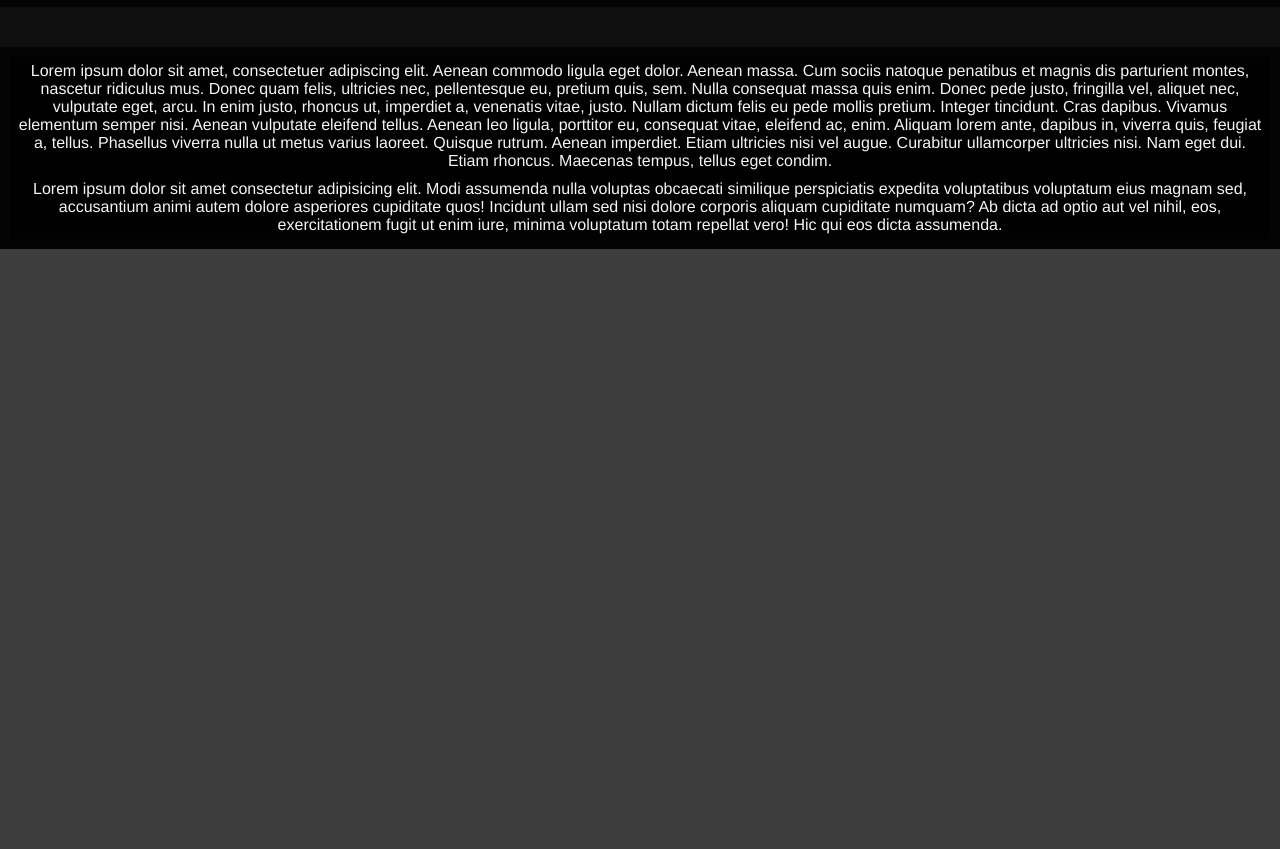
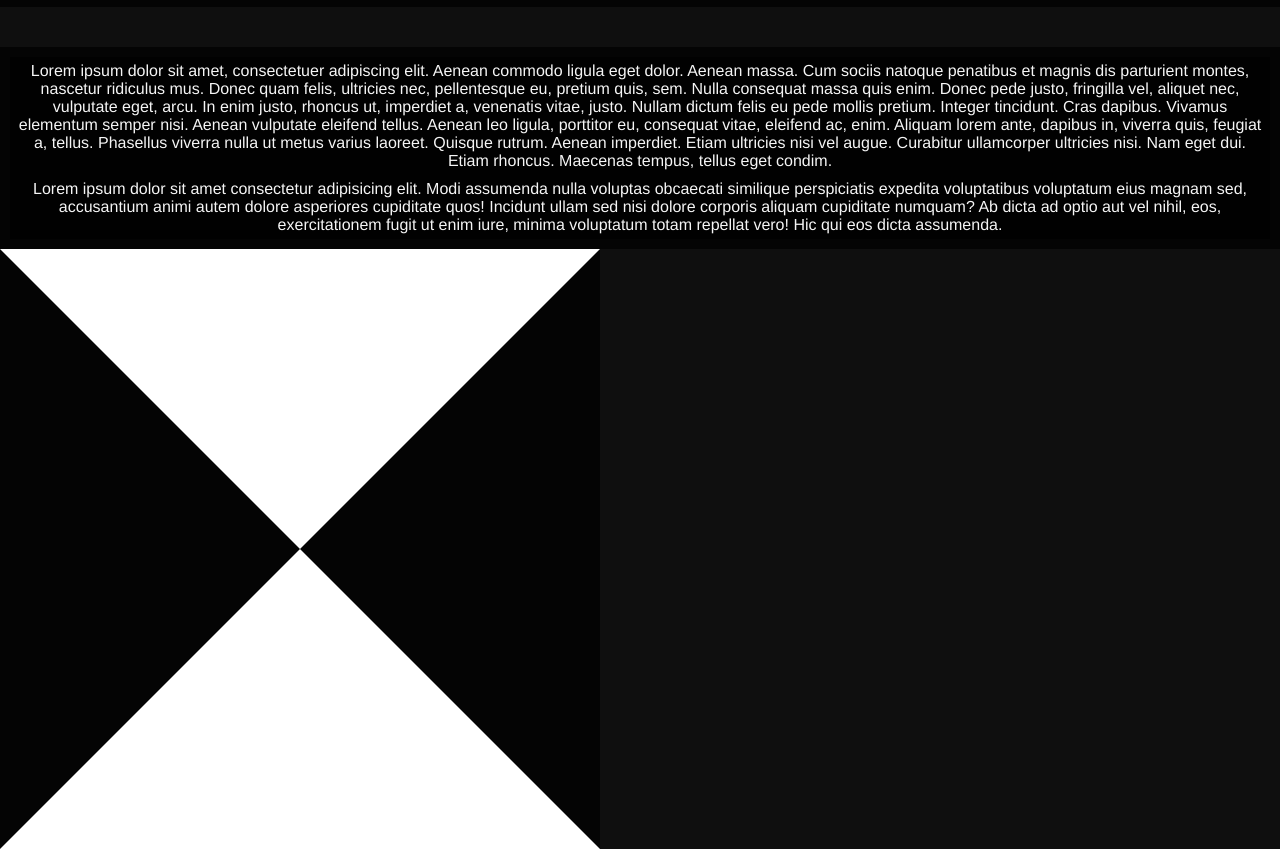
Before and after one commit to jjcorredor99/ModuloHTMLCSS, a plain HTML site: page clase2HTML/index.html in a window 1280 px wide. Shown: the part 1147-1996 px from the top of the page. Before the commit the page ends 1396 px from the top, so only its background shows below. Drawn offline with Linux system fonts and the light colour scheme.

Commit message:
[modified] nuevo codigo

```diff
--- a/clase2HTML/index.html
+++ b/clase2HTML/index.html
@@ -81,5 +81,8 @@
         dicta assumenda.
       </p>
     </section>
+
+<div class="triangle"></div>
+
   </body>
 </html>
--- a/clase2HTML/styles/styles.css
+++ b/clase2HTML/styles/styles.css
@@ -93,3 +93,11 @@ section {
   flex-direction: column;
   justify-content: center;
 }
+
+
+.triangle {
+  width: 0;
+  height: 0;
+  border: solid 300px;
+  border-color: white transparent white transparent;
+}
```
